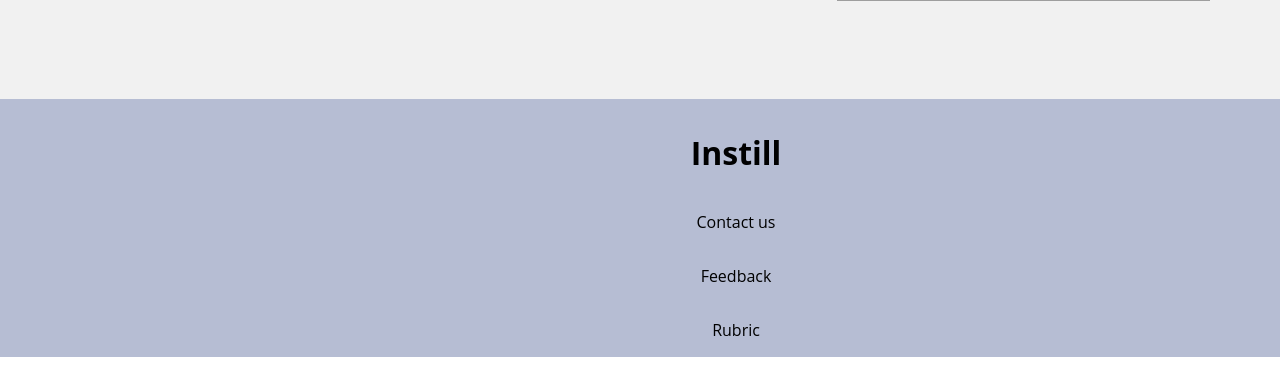
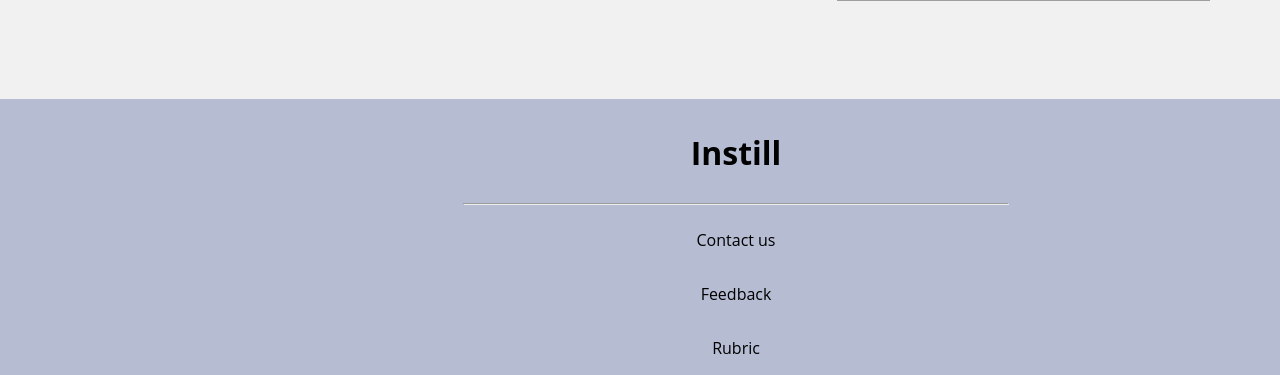
Before and after one commit to EvanCoppa/Instill, a PHP site: page /index.php in a window 1280 px wide. Shown: the part 1413-1788 px from the top of the page. Run offline with PHP 8.4, Linux system fonts and the light colour scheme; grey boxes are pictures that could not be loaded.

Commit message:
Added a bit to the footer style

```diff
--- a/app.php
+++ b/app.php
@@ -127,6 +127,7 @@
     <footer>
         <div class="footerContent">
             <h1>Instill</h1>
+            <hr style="width: 50%;">
             <p>Contact us</p>
             <p>Feedback</p>
             <p>Rubric</p>
```
